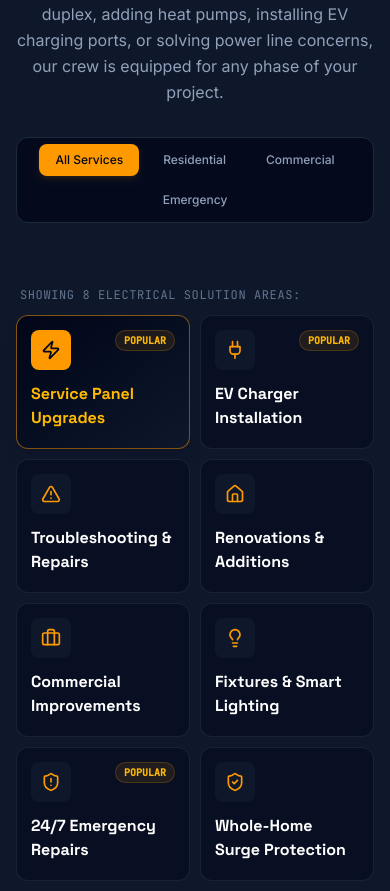
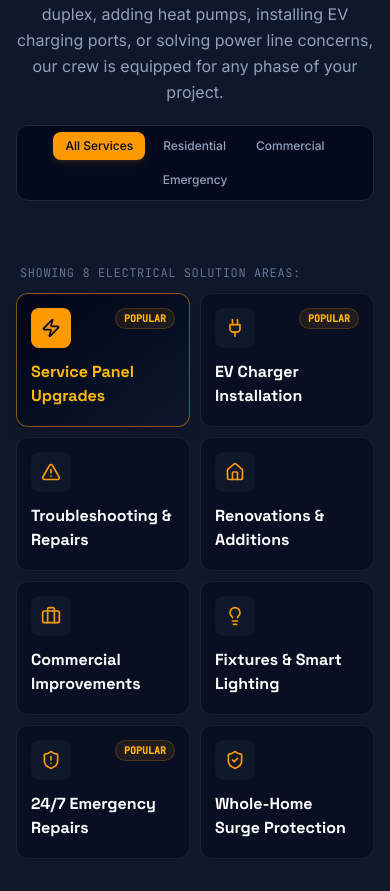
Before and after one commit to HattEvan2004/Maskine-Electrical, a React (Vite) app: page / in a window 390 px wide. Shown: the part 1703-2594 px from the top of the page. Built offline with nearby package versions, Linux system fonts and the light colour scheme; no server answers.

Commit message:
Tighten filter tab spacing on mobile

```diff
--- a/src/components/ServicesPanel.tsx
+++ b/src/components/ServicesPanel.tsx
@@ -122,7 +122,7 @@ export default function ServicesPanel({ onScrollToEstimator, onScrollToBooking }
             Whether upgrading an older historic Halifax duplex, adding heat pumps, installing EV charging ports, or solving power line concerns, our crew is equipped for any phase of your project.
           </p>
 
-          <div className="flex flex-wrap gap-2 justify-center mt-8 bg-slate-950/80 p-1.5 rounded-xl border border-slate-800">
+          <div className="flex flex-wrap gap-1.5 sm:gap-2 justify-center mt-5 sm:mt-8 bg-slate-950/80 p-1.5 rounded-xl border border-slate-800">
             {(['all', 'residential', 'commercial', 'emergency'] as const).map(category => (
               <button
                 key={category}
@@ -136,7 +136,7 @@ export default function ServicesPanel({ onScrollToEstimator, onScrollToBooking }
                   });
                   if (firstOfNew) setSelectedService(firstOfNew);
                 }}
-                className={`px-4 py-2 text-xs sm:text-sm font-medium rounded-lg transition-all capitalize ${
+                className={`px-3 py-1.5 sm:px-4 sm:py-2 text-xs sm:text-sm font-medium rounded-lg transition-all capitalize ${
                   activeCategory === category
                     ? 'bg-amber-500 text-slate-950 font-bold shadow-md shadow-amber-500/10'
                     : 'text-slate-400 hover:text-white'
```
